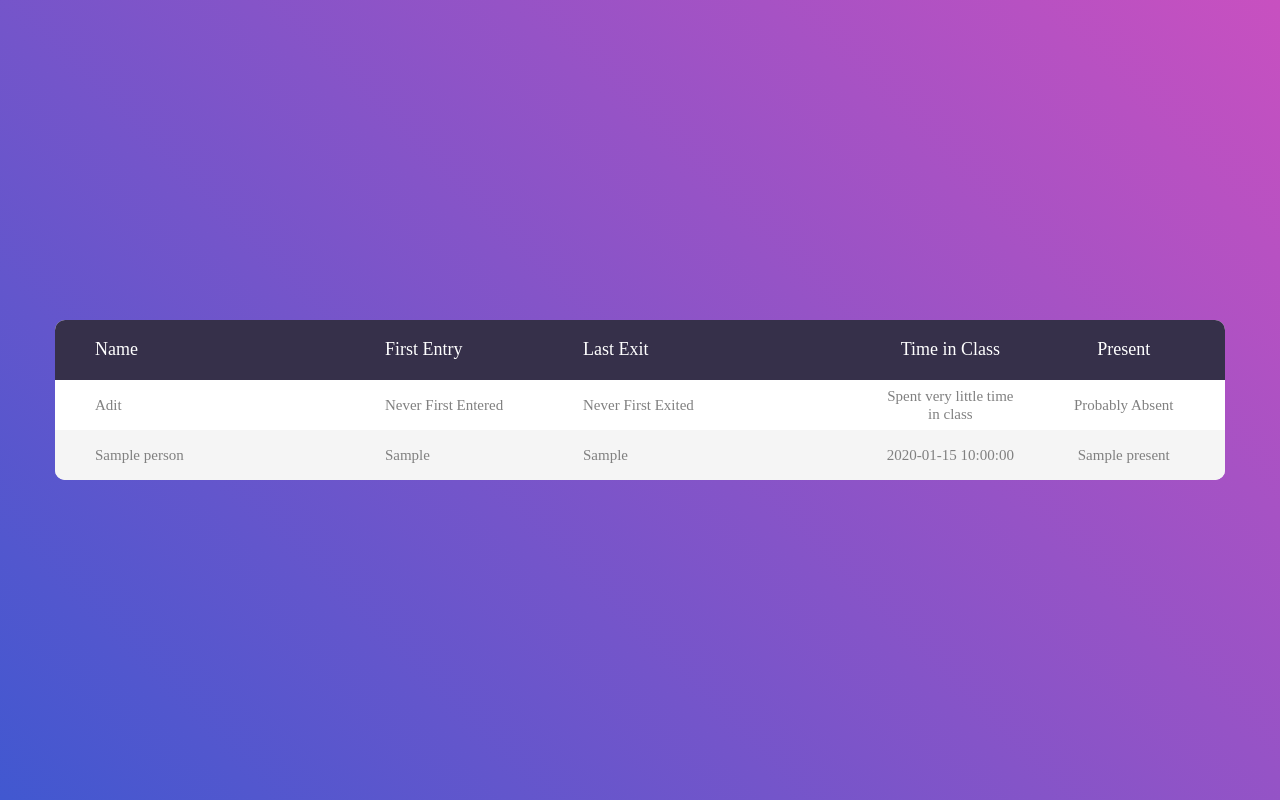
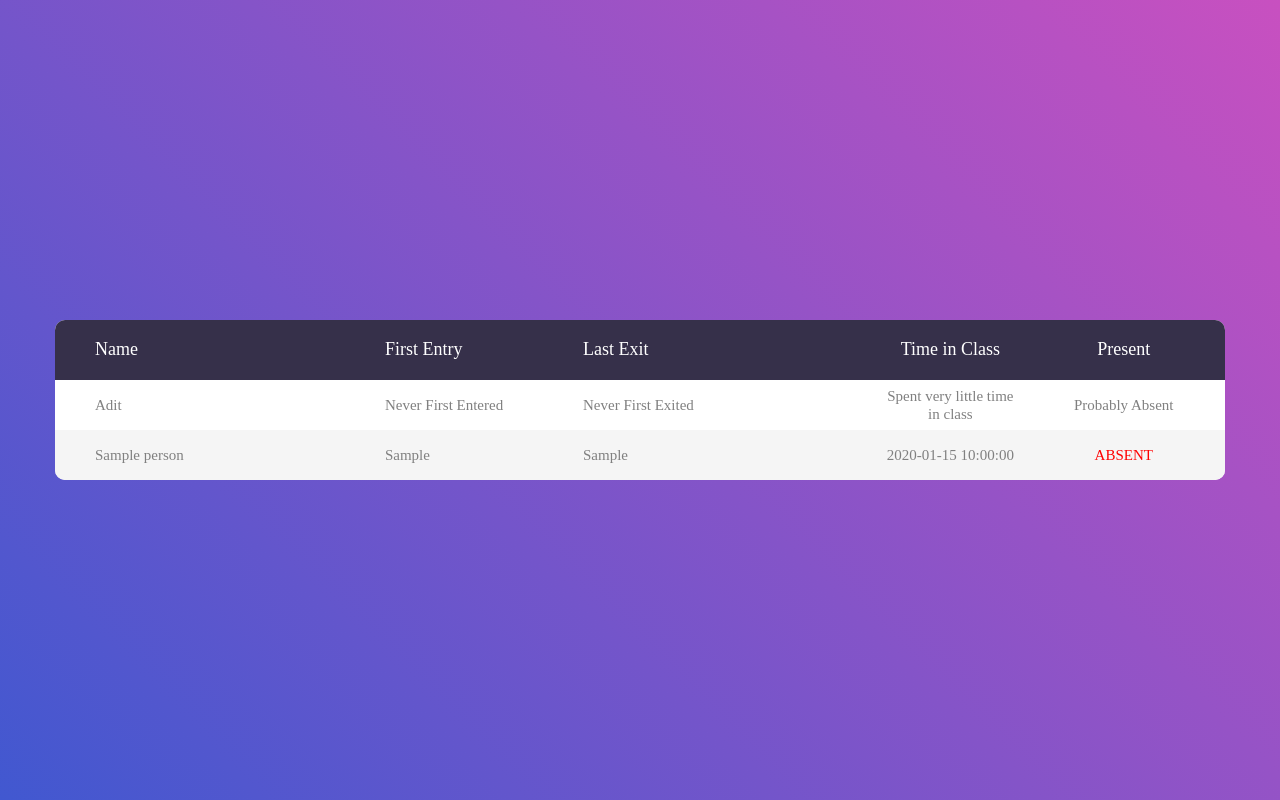
Before and after one commit to PallaviBhave/ArKAC, a Flask app: template app/templates/index.html in a window 1280 px wide. Run offline with Flask 2, Linux system fonts and the light colour scheme; the template is opened without the code that fills it: most values are stand-ins (such as "Sample title", 1, 10 or a date in 2020); some libraries are stand-ins or nearby versions; some web fonts are replaced.

Commit message:
CHanged colors

```diff
--- a/app/parser.py
+++ b/app/parser.py
@@ -35,7 +35,7 @@ def parse(events):
         result['first_entry'] = first_entry.strftime('%H:%M:%S, %b %d %Y')
         result['last_exit'] = last_exit.strftime('%H:%M:%S, %b %d %Y')
         result['time_in_class'] = str(tic / 60) + " minutes"
-        result['present'] = "Present" if tic > 30 * 60 else "Absent"
+        result['present'] = "Present" if tic > 1 * 60 else "Absent"
 
         results.append(result)
 
--- a/app/templates/index.html
+++ b/app/templates/index.html
@@ -51,7 +51,13 @@
 								<td class="column2">{{ person.first_entry }}</td>
 								<td class="column3">{{ person.last_exit }}</td>
 								<td class="column4">{{ person.time_in_class }}</td>
-								<td class="column5">{{ person.present }}</td>
+								<td class="column5">
+									{% if person.present == "Present" %}
+									<span style="color: #26a65b">PRESENT</span>
+									{% else %}
+									<span style="color: red">ABSENT</span>
+									{% endif %}
+								</td>
 							</tr>
 							{% endfor %}
 						</tbody>
```
